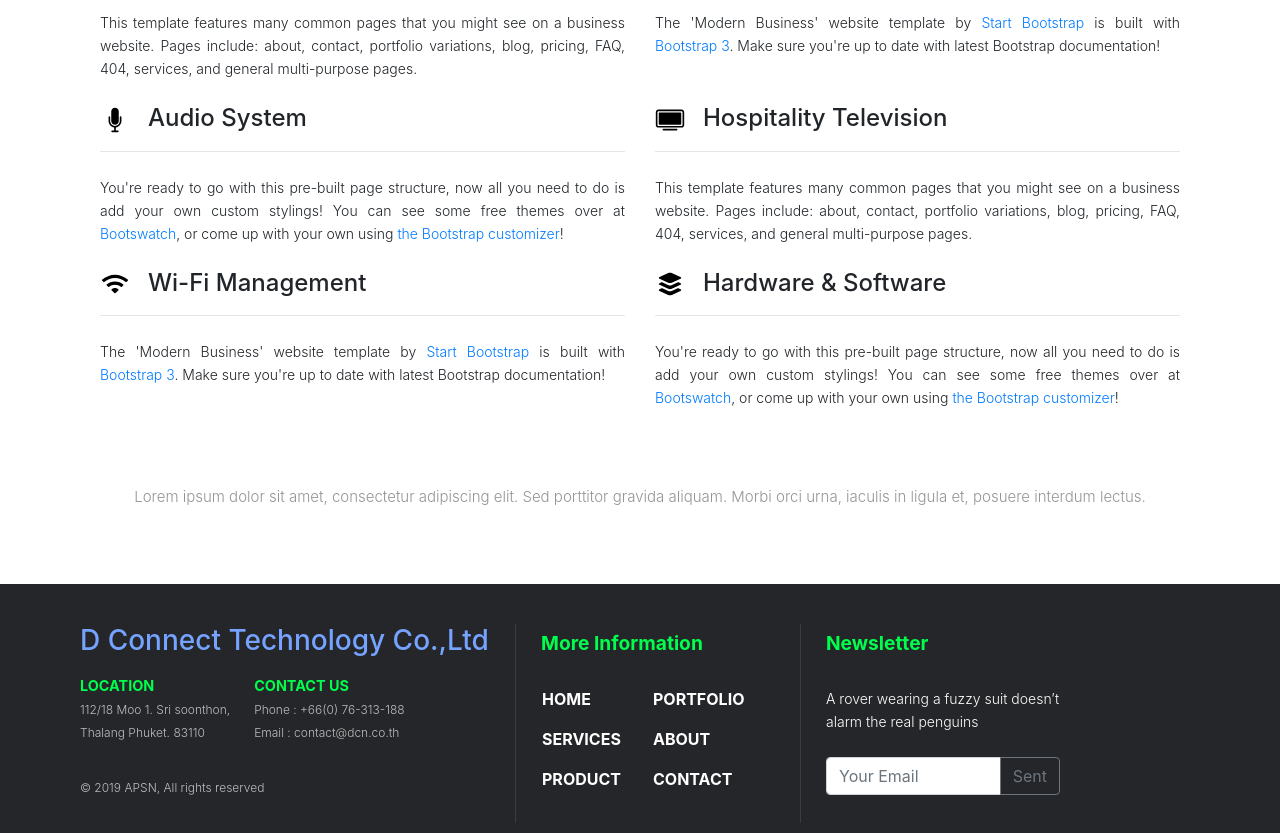
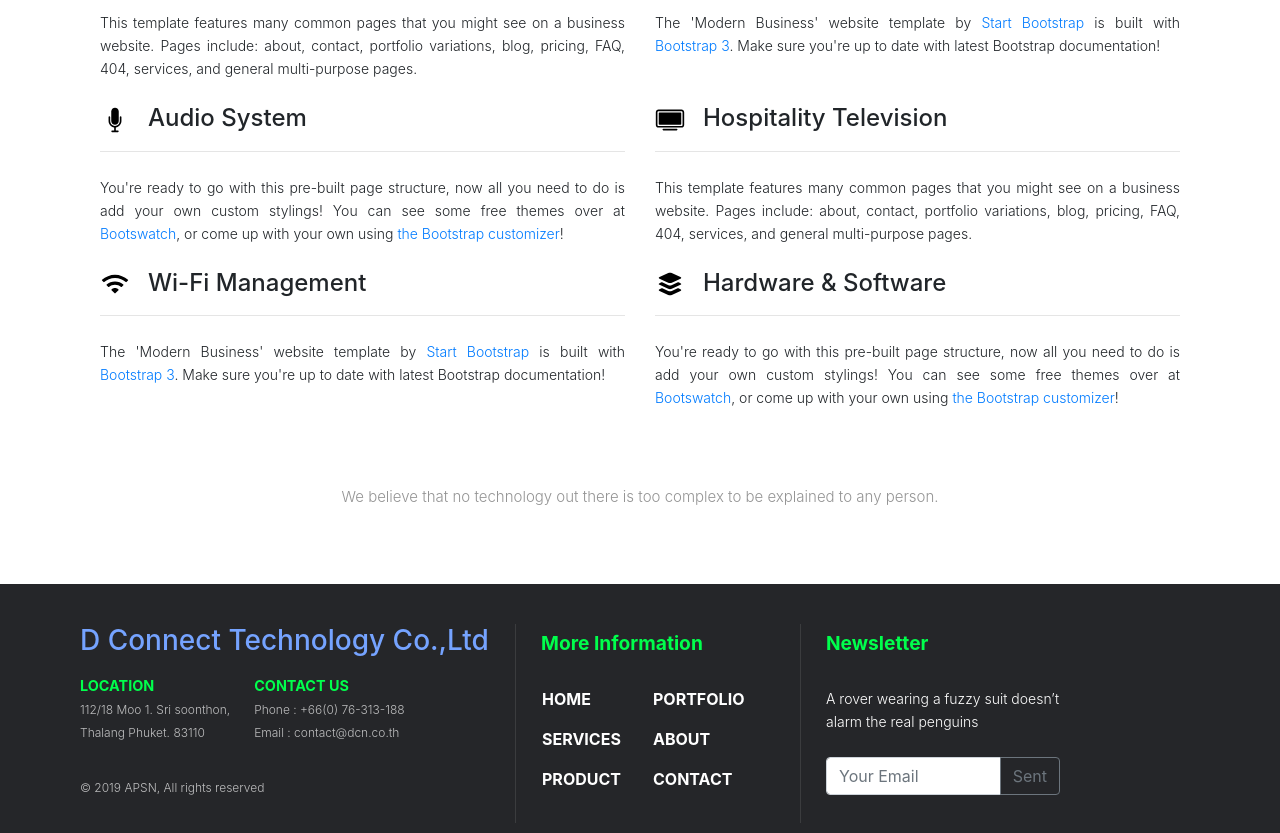
Before and after one commit to apisitsakul/dcndemo, a website: page services.html in a window 1280 px wide. Shown: the part 1277-2110 px from the top of the page. Drawn offline with Linux system fonts and the light colour scheme.

Commit message:
edit service

```diff
--- a/services.html
+++ b/services.html
@@ -180,7 +180,7 @@
   <!-- /.container -->
   <div class="container">
       <br>
-      <p class="titleCenter font-gray-color">Lorem ipsum dolor sit amet, consectetur adipiscing elit. Sed porttitor gravida aliquam. Morbi orci urna, iaculis in ligula et, posuere interdum lectus.</p>
+      <p class="titleCenter font-gray-color">We believe that no technology out there is too complex to be explained to any person.</p>
       <br><br>
   </div>
 
```
